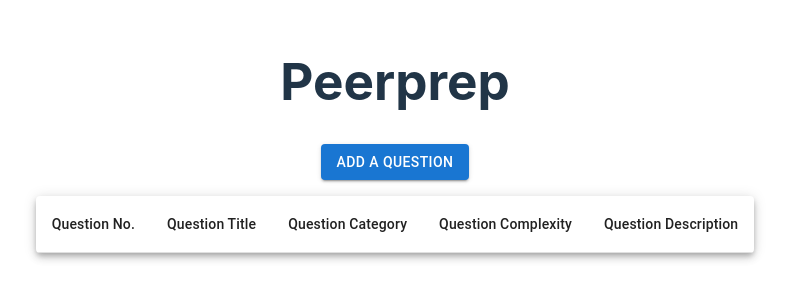
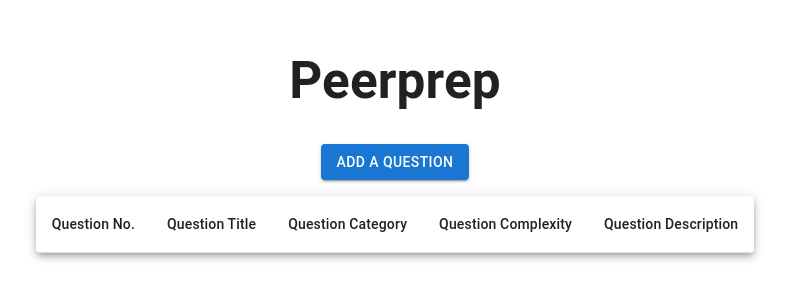
Before and after one commit to CS3219-AY2324S1/ay2324s1-course-assessment-g49, a React (Vite) app in the folder frontend/: page / in a window 1280 px wide. Shown: the part 256-556 px from the top of the page, without its empty margins (245-1034 px from the left). Built offline with nearby package versions, Linux system fonts and the light colour scheme.

Commit message:
Add dark and light theme

```diff
--- a/frontend/src/App.jsx
+++ b/frontend/src/App.jsx
@@ -3,6 +3,7 @@ import './App.css';
 import QuestionList from './QuestionList';
 import AddQuestionDialog from './AddQuestionDialog';
 import Box from '@mui/material/Box';
+import Theme from './themes/Theme';
 
 function App() {
 	const storedQuestions = JSON.parse(localStorage.getItem('questions'));
@@ -27,6 +28,7 @@ function App() {
 
 	return (
 		<>
+			<Theme>
 				<h1>Peerprep</h1>
 				<Box direction="column">
 					<Box mb={2}>
@@ -39,6 +41,7 @@ function App() {
 						/>
 					</Box>
 				</Box>
+			</Theme>
 		</>
 	);
 }
```
Lines whose indentation alone changed are shown as unchanged.
